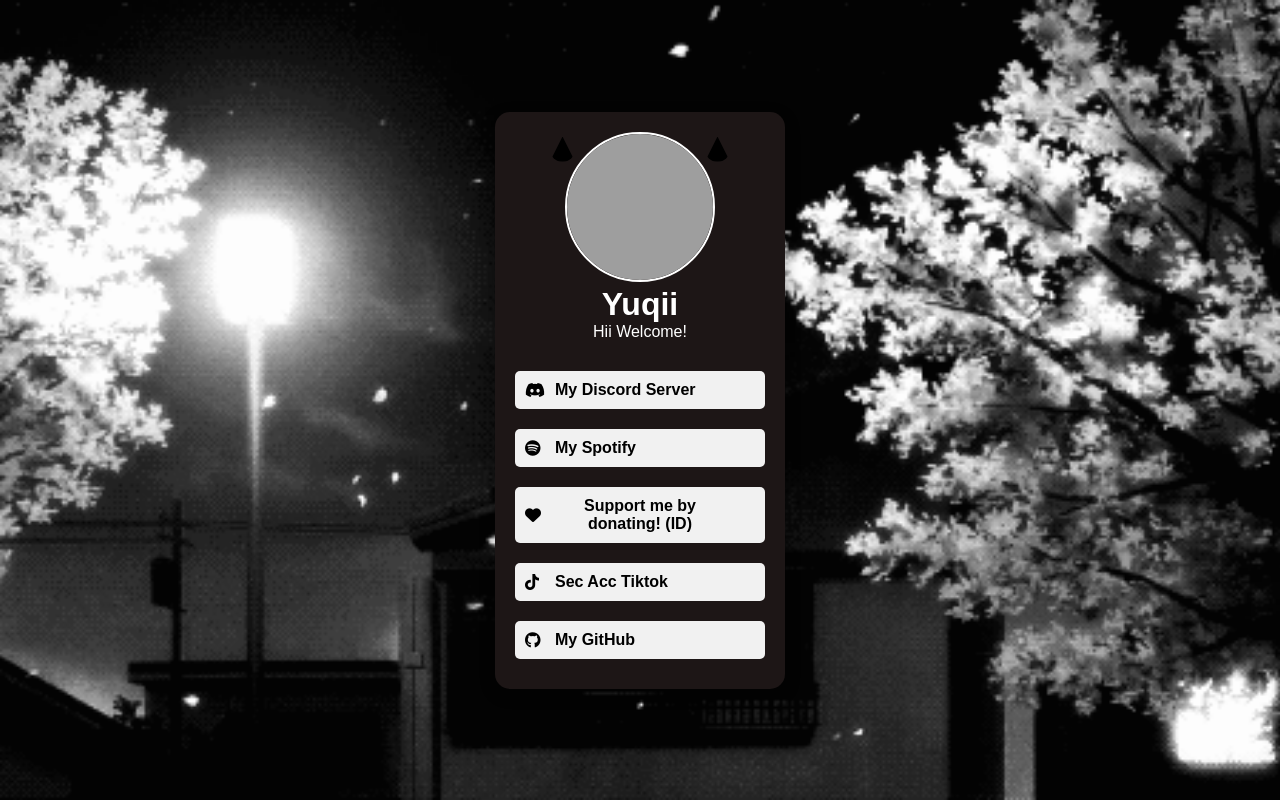
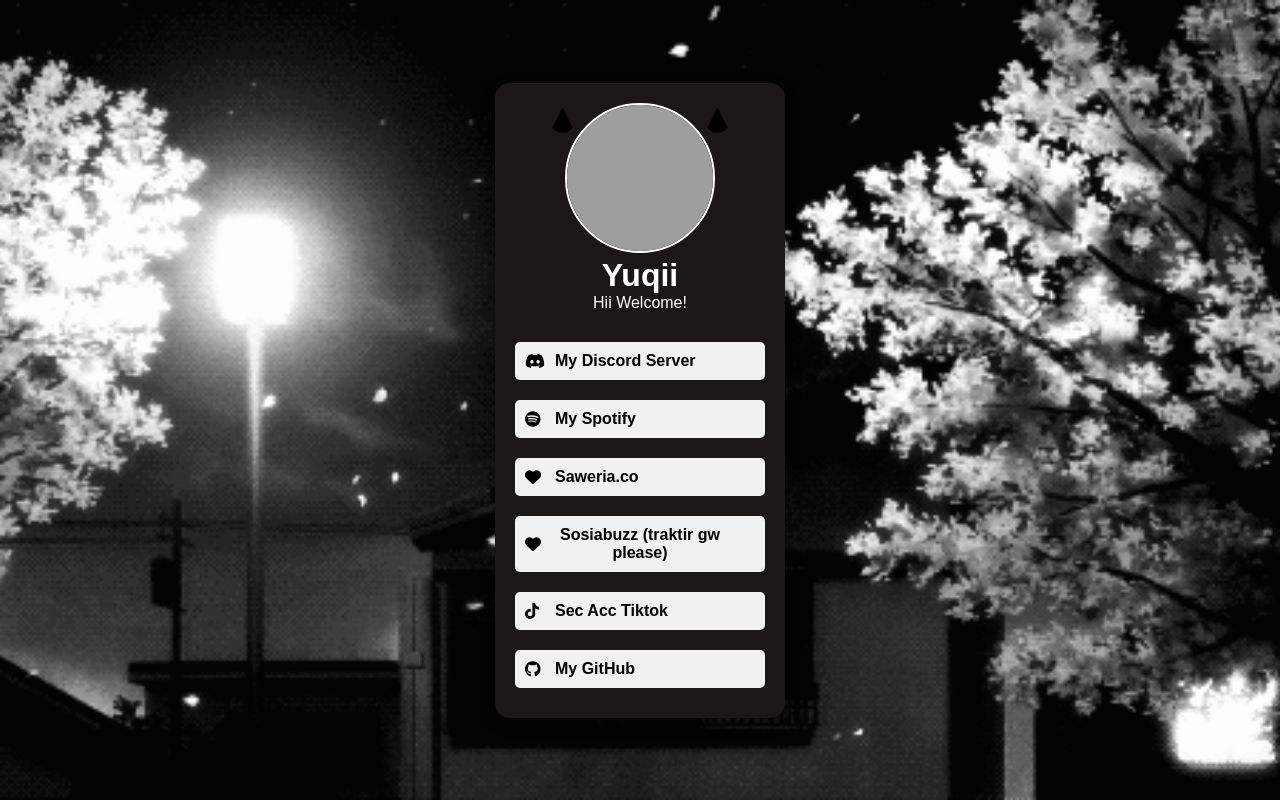
Before and after one commit to Kenzy10/My-Profile, a Flask app: page / in a window 1280 px wide. Run offline with Flask 3, Linux system fonts and the light colour scheme; grey boxes are pictures that could not be loaded.

Commit message:
fix index.html

```diff
--- a/templates/index.html
+++ b/templates/index.html
@@ -153,7 +153,9 @@
                 <i class="fab fa-spotify"></i> My Spotify
             </a>
             <a href="https://saweria.co/jrsy4a" class="btn">
-                <i class="fas fa-heart"></i> Support me by donating! (ID)
+                <i class="fas fa-heart"></i> Saweria.co
+            </a><a href="https://sociabuzz.com/jrsy4a/support" class="btn">
+                <i class="fas fa-heart"></i> Sosiabuzz (traktir gw please)
             </a>
             <a href="https://www.tiktok.com/@gonnapushu?_t=ZS-8szbgJwqkqN&_r=1" class="btn">
                 <i class="fab fa-tiktok"></i> Sec Acc Tiktok
```
